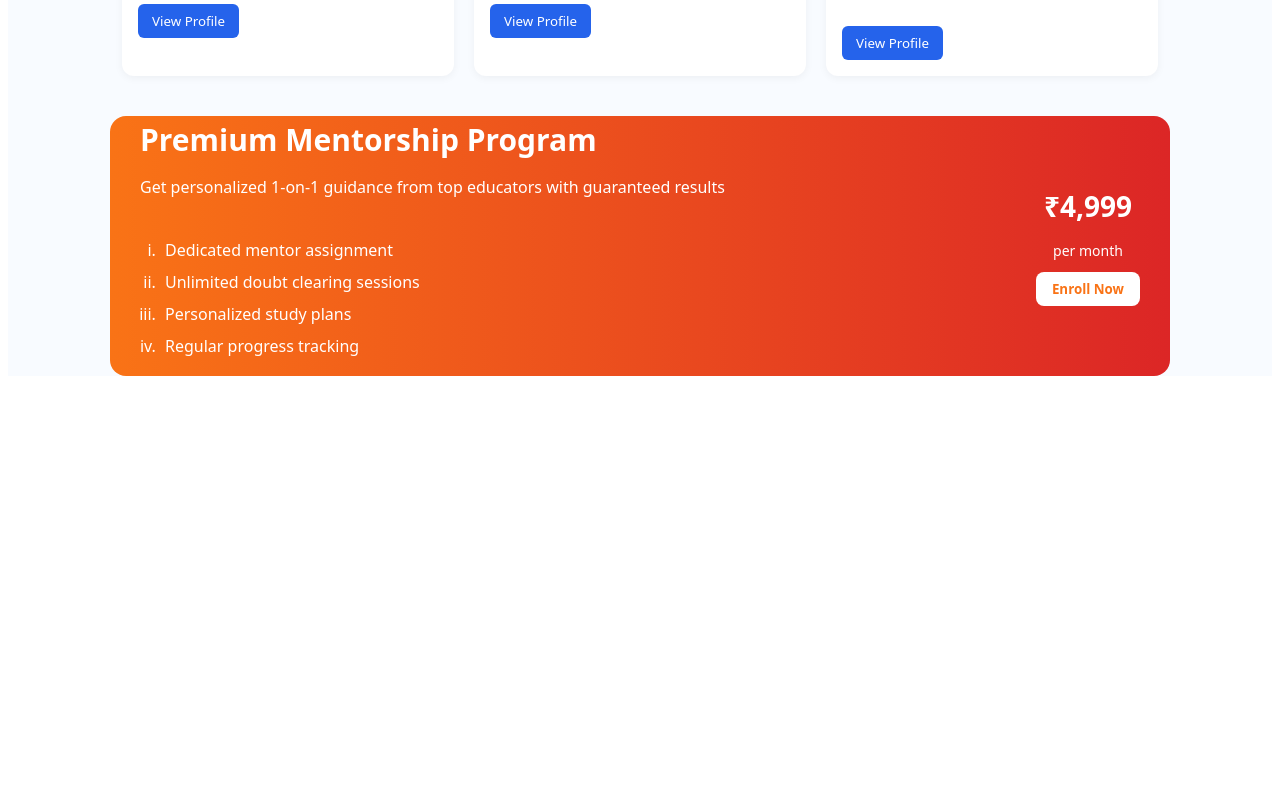
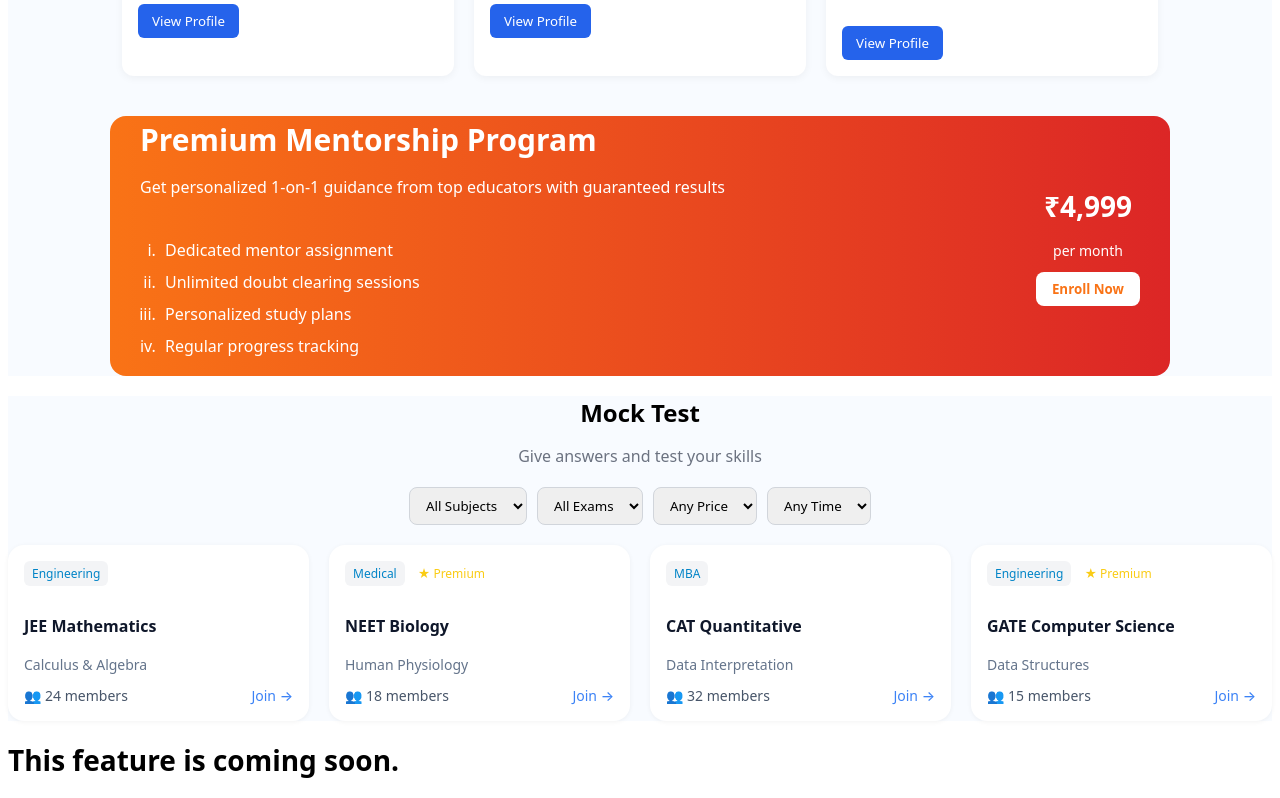
Before and after one commit to AnmolGithubx/Project, a React (Vite) app in the folder StudySync/: page / in a window 1280 px wide. Shown: the part 7261-8059 px from the top of the page. Before the commit the page ends 7659 px from the top, so only its background shows below. Built offline with nearby package versions, Linux system fonts and the light colour scheme.

Commit message:
made mocktest page

```diff
--- a/StudySync/src/App.jsx
+++ b/StudySync/src/App.jsx
@@ -3,6 +3,8 @@ import Dashboard from "./Dashboard";
 import Login from "./Login";
 import Signup from "./Signup";
 import MentorList from "./MentorList";
+import MockTest from "./MockTest";
+import Flashcards from "./FLashCards";
 
 function App() {
   return (
@@ -12,6 +14,8 @@ function App() {
       <Login />
       <Signup />
       <MentorList />
+      <MockTest />
+      <Flashcards />
     </>
   );
 }
--- /dev/null
+++ b/StudySync/src/FLashCards.jsx
@@ -0,0 +1,8 @@
+function Flashcards(){
+    return(
+        <>
+        <h1>This feature is coming soon.</h1>
+        </>
+    );
+}
+export default Flashcards
--- /dev/null
+++ b/StudySync/src/MockTest.jsx
@@ -0,0 +1,77 @@
+function MockTest() {
+    const ss = {
+        backgroundColor: '#f8fbff',
+    }
+    return (
+        <>
+        <div style={ss}>
+            <div className="mentor-page">
+                <h2 className="mentor-title">Mock Test</h2>
+                <p className="mentor-subtitle">
+                    Give answers and test your skills
+                </p>
+            </div>
+            <div className="filter-container">
+                <select className="filter-select">
+                    <option>All Subjects</option>
+                </select>
+                <select className="filter-select">
+                    <option>All Exams</option>
+                </select>
+                <select className="filter-select">
+                    <option>Any Price</option>
+                </select>
+                <select className="filter-select">
+                    <option>Any Time</option>
+                </select>
+            </div>
+            <div className="rooms-grid">
+                {[
+                    {
+                        tag: 'Engineering',
+                        title: 'JEE Mathematics',
+                        desc: 'Calculus & Algebra',
+                        members: 24,
+                        premium: false,
+                    },
+                    {
+                        tag: 'Medical',
+                        title: 'NEET Biology',
+                        desc: 'Human Physiology',
+                        members: 18,
+                        premium: true,
+                    },
+                    {
+                        tag: 'MBA',
+                        title: 'CAT Quantitative',
+                        desc: 'Data Interpretation',
+                        members: 32,
+                        premium: false,
+                    },
+                    {
+                        tag: 'Engineering',
+                        title: 'GATE Computer Science',
+                        desc: 'Data Structures',
+                        members: 15,
+                        premium: true,
+                    },
+                ].map((room, idx) => (
+                    <div className="room-card" key={idx}>
+                        <div className="room-tag">
+                            <span className="tag">{room.tag}</span>
+                            {room.premium && <span className="premium">★ Premium</span>}
+                        </div>
+                        <h4>{room.title}</h4>
+                        <p className="room-desc">{room.desc}</p>
+                        <div className="room-footer">
+                            <span>👥 {room.members} members</span>
+                            <a href="#">Join →</a>
+                        </div>
+                    </div>
+                ))}
+            </div>
+        </div>
+        </>
+    );
+}
+export default MockTest
```
